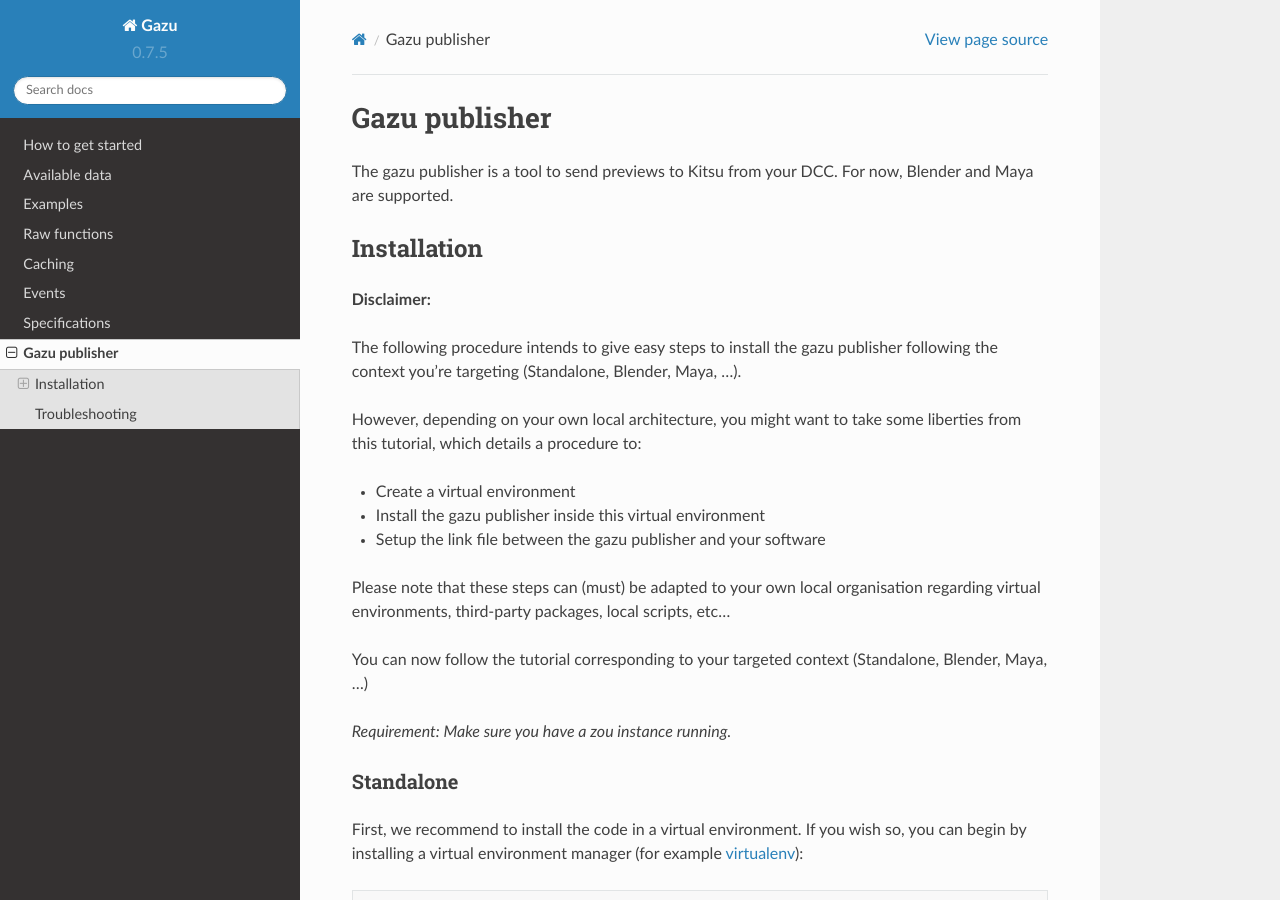
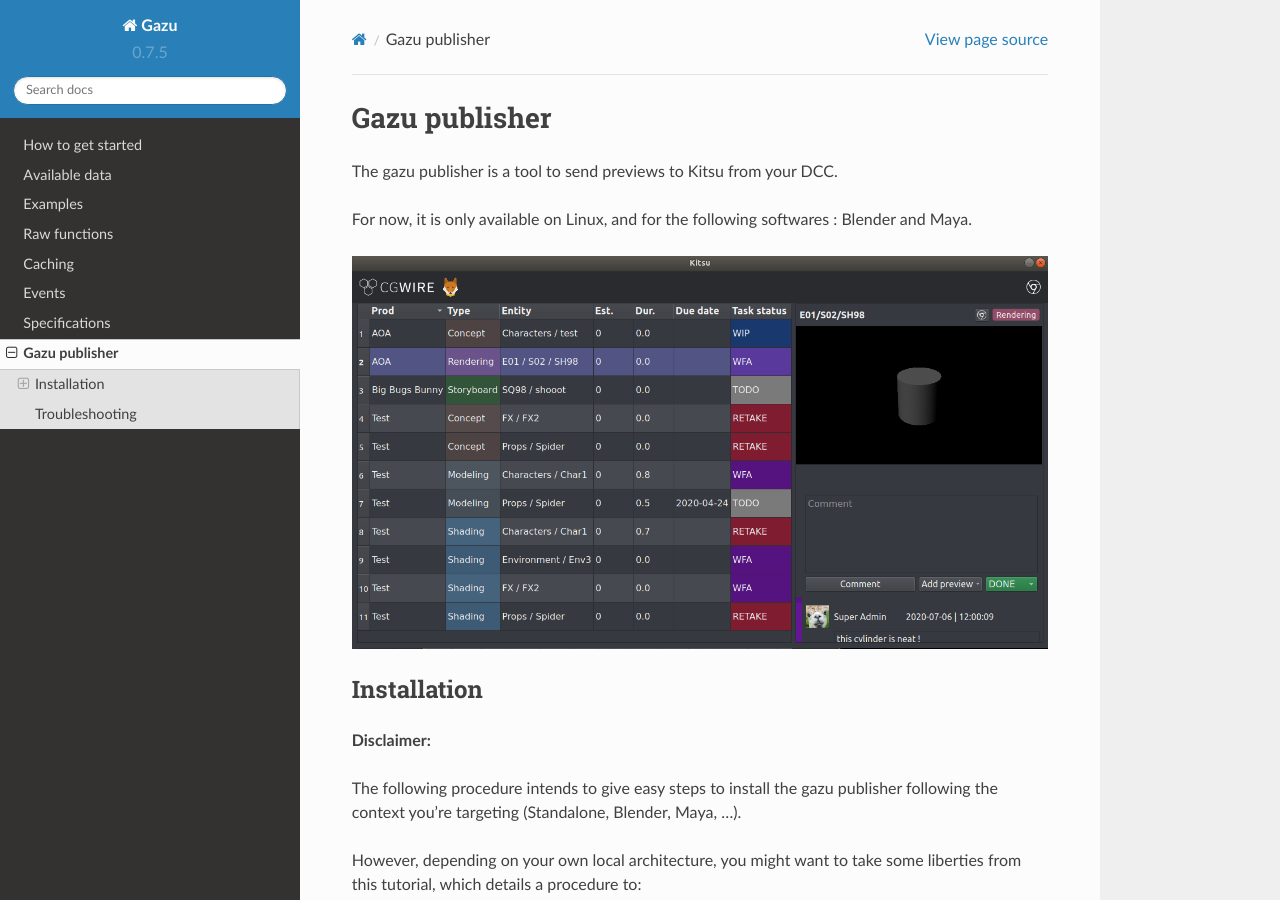
Before and after one commit to cgwire/gazu, a Sphinx documentation site: the page built from docs/source/publisher.md, in a window 1280 px wide and 900 px high. Built offline with Sphinx 7.4.7 and the Read the Docs theme 2.0.0, drawn with Linux system fonts in a browser that asks for light colours.

Commit message:
[DOC] Add image + available OS and softwares

```diff
--- a/docs/source/publisher.md
+++ b/docs/source/publisher.md
@@ -1,7 +1,10 @@
 # Gazu publisher
 
 The gazu publisher is a tool to send previews to Kitsu from your DCC.
-For now, Blender and Maya are supported.
+
+For now, it is only available on Linux, and for the following softwares : Blender and Maya.
+
+![](_static/gazu_publisher.png)
 
 ## Installation
 
```
Also changed, not shown: docs/source/_static/gazu_publisher.png (added).
